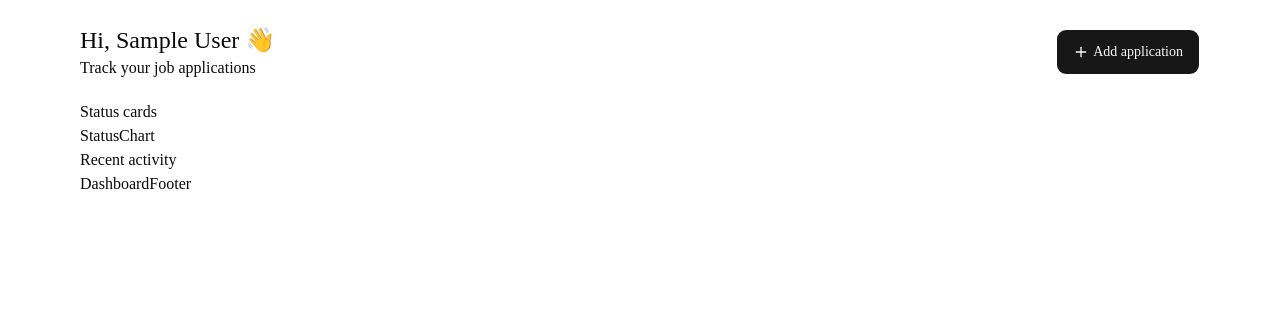
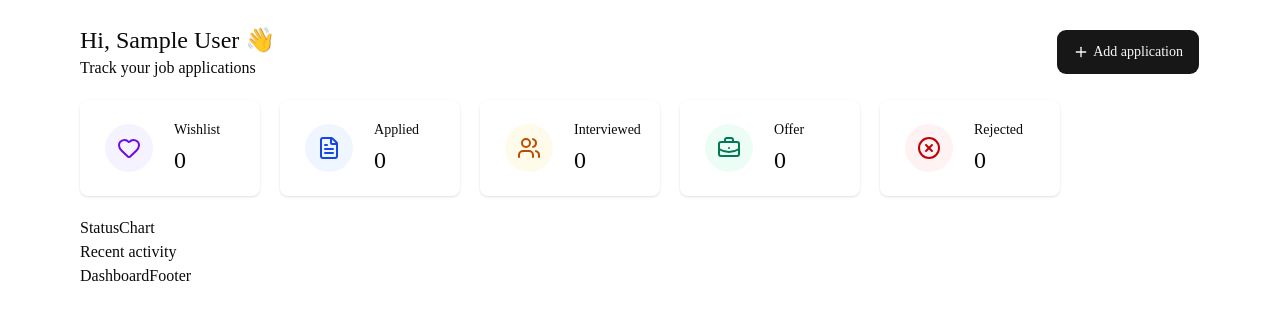
Before and after one commit to Bhavani-Bolloju/Job-Application-Tracker, a Next.js app: page / in a window 1280 px wide. Shown: the top 320 px of the page. Built offline with nearby package versions, Linux system fonts and the light colour scheme; no server answers; the database is empty; sample sign-in values are in the browser's storage.

Commit message:
feat: add statuscards

```diff
--- a/app/dashboard/_components/DashboardClient.tsx
+++ b/app/dashboard/_components/DashboardClient.tsx
@@ -8,20 +8,21 @@
 import DashboardHeader from "./DashboardHeader";
 import DashboardFooter from "./DashboardFooter";
 
-import { Application } from "@/lib/types";
+import { Application, StatusCount } from "@/lib/types";
 
 import type { Session } from "next-auth";
 
 type Props = {
   user: Session["user"] | undefined;
   applications: Application[];
+  statusCount: StatusCount[];
 };
 
-function DashboardClient({ user, applications }: Props) {
+function DashboardClient({ user, applications, statusCount }: Props) {
   return (
     <div className="py-6 px-20">
       <DashboardHeader user={user} />
-      <StatusCards applications={applications} />
+      <StatusCards statusCount={statusCount} />
       <StatusChart />
       <RecentActivity />
       <DashboardFooter />
--- a/app/dashboard/_components/StatusCard.tsx
+++ b/app/dashboard/_components/StatusCard.tsx
@@ -1,7 +1,32 @@
+import { LucideIcon } from "lucide-react";
 import React from "react";
 
-function StatusCard() {
-  return <div>StatusCard</div>;
+import { cardColors } from "@/lib/types";
+
+import { Status } from "@/lib/types";
+
+type Props = {
+  icon: LucideIcon;
+  statusName: Status;
+  statusCount: number;
+};
+
+function StatusCard({ icon: Icon, statusName, statusCount }: Props) {
+  return (
+    <li className="grid grid-cols-2 py-5 px-3 rounded-md shadow gap-x-2 gap-y-1">
+      <div className="col-start-1 col-end-2 row-start-1 row-span-2  flex self-center justify-self-center items-center justify-center h-12 w-12 rounded-full overflow-hidden">
+        <Icon
+          className={`h-full w-full ${cardColors[statusName]["icon-text"]} ${cardColors[statusName]["icon-bg"]} p-3`}
+        />
+      </div>
+      <div className="col-start-2 col-span-1 row-start-1 row-span-1 text-sm self-start">
+        {statusName[0].toUpperCase()}{ statusName.slice(1).toLowerCase()}
+      </div>
+      <div className="col-start-2 col-span-1 row-start-2 row-span-1 text-2xl">
+        {statusCount}
+      </div>
+    </li>
+  );
 }
 
 export default StatusCard;
--- a/app/dashboard/_components/StatusCards.tsx
+++ b/app/dashboard/_components/StatusCards.tsx
@@ -1,15 +1,53 @@
 import React from "react";
-import { Application } from "@/lib/types";
+import { StatusCount, STATUSES } from "@/lib/types";
+import {
+  FileText,
+  Users,
+  BriefcaseBusiness,
+  CircleX,
+  Heart
+} from "lucide-react";
 
-// import StatusCard from "./StatusCard";
+import StatusCard from "./StatusCard";
 type Props = {
-  applications: Application[];
-}
-function StatusCards({applications}: Props) {
+  statusCount: StatusCount[];
+};
+
+const icons = {
+  APPLIED: FileText,
+  INTERVIEWED: Users,
+  OFFER: BriefcaseBusiness,
+  REJECTED: CircleX,
+  WISHLIST: Heart
+};
+function StatusCards({ statusCount }: Props) {
+  const statusCountMap = new Map();
+
+  for (const { status, _count } of statusCount) {
+    statusCountMap.set(status, _count.status);
+  }
+
+  for (const status of STATUSES) {
+    if (!statusCountMap.has(status)) {
+      statusCountMap.set(status, 0);
+    }
+  }
+
+  const statusObj = Object.fromEntries(statusCountMap);
+
   return (
-    <div>
-      <h2>Status cards</h2>
-    </div>
+    <ul className="grid grid-cols-[repeat(5,minmax(100px,180px))] gap-5 mb-5">
+      {STATUSES.map((status) => {
+        return (
+          <StatusCard
+            icon={icons[status]}
+            key={status}
+            statusName={status}
+            statusCount={statusObj[status]}
+          />
+        );
+      })}
+    </ul>
   );
 }
 
--- a/app/page.tsx
+++ b/app/page.tsx
@@ -18,9 +18,23 @@
     }
   });
 
+  const statusCount = await prisma.application.groupBy({
+    by: ["status"],
+    where: {
+      userId: session.user.id
+    },
+    _count: {
+      status: true
+    }
+  });
+
   return (
     <div>
-      <DashboardClient user={session?.user} applications={applications} />
+      <DashboardClient
+        user={session?.user}
+        applications={applications}
+        statusCount={statusCount}
+      />
     </div>
   );
 }
--- a/lib/types.ts
+++ b/lib/types.ts
@@ -5,6 +5,14 @@
   "OFFER",
   "REJECTED"
 ] as const;
+
+export const cardColors = {
+  APPLIED: { "icon-text": "text-blue-700", "icon-bg": "bg-blue-50" },
+  INTERVIEWED: { "icon-text": "text-amber-700", "icon-bg": "bg-amber-50" },
+  OFFER: { "icon-text": "text-emerald-700", "icon-bg": "bg-emerald-50" },
+  REJECTED: { "icon-text": "text-red-700", "icon-bg": "bg-red-50" },
+  WISHLIST: { "icon-text": "text-violet-700", "icon-bg": "bg-violet-50" }
+} as const;
 
 export type Status = (typeof STATUSES)[number];
 
@@ -73,3 +81,10 @@
   appliedDate: Date;
   followupDate: Date;
 };
+
+export type StatusCount = {
+  status: Status;
+  _count: {
+    status: number;
+  };
+};
```
